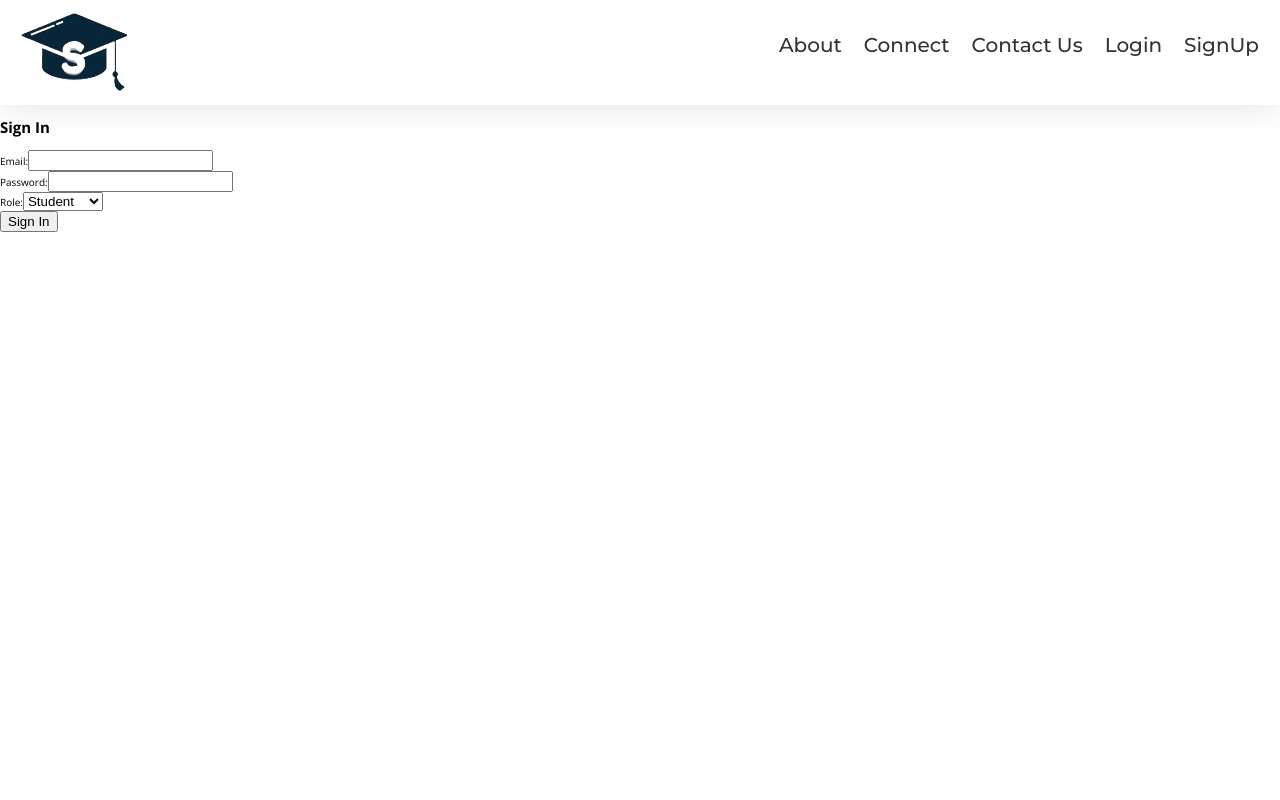
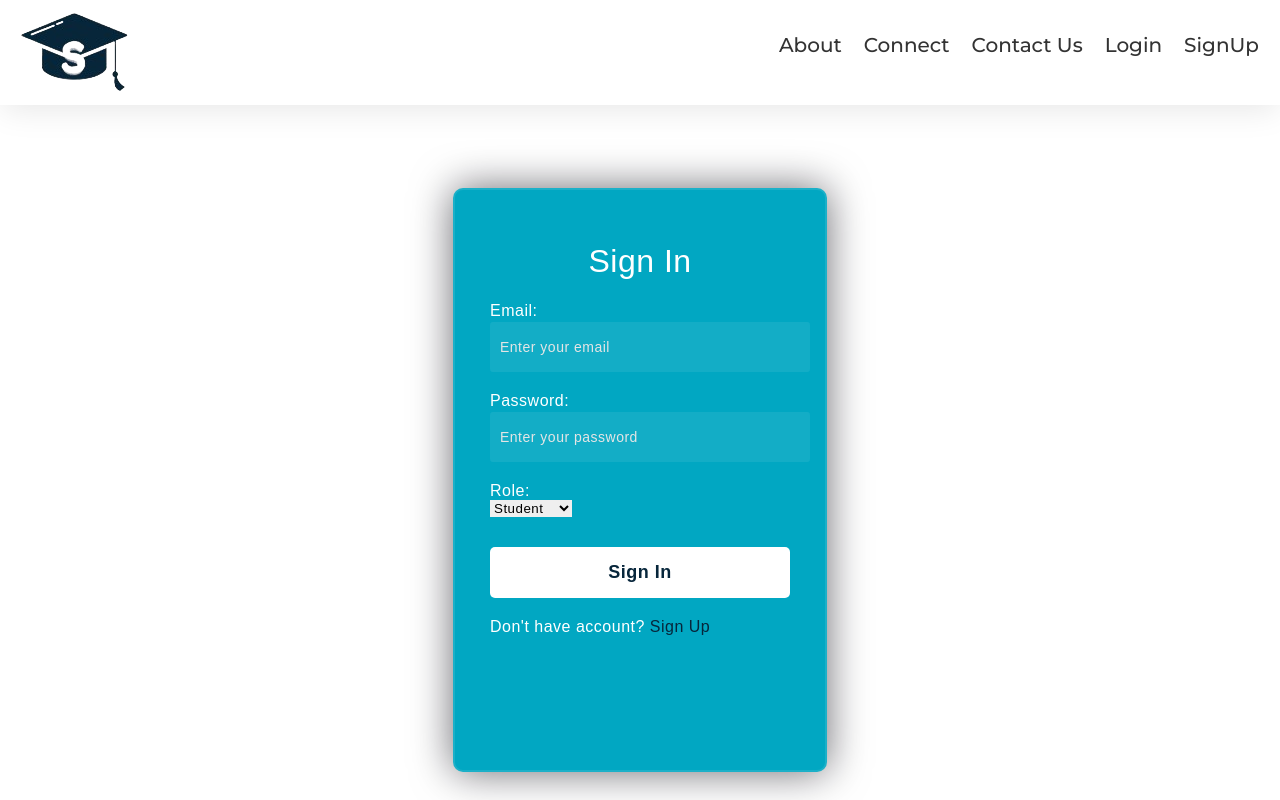
Before and after one commit to Akanchha112/ScholarSync, a React (Create React App) app: page /signin in a window 1280 px wide. Built offline with nearby package versions, Linux system fonts and the light colour scheme.

Commit message:
signup css done

```diff
--- a/src/pages/SigninPage/SigninPage.jsx
+++ b/src/pages/SigninPage/SigninPage.jsx
@@ -2,16 +2,19 @@ import React, { useState } from 'react';
 import { auth,firestore} from '../../services/firebase';
 import { signInWithEmailAndPassword } from 'firebase/auth';
 import {doc,getDoc} from "firebase/firestore";
-import "./signin.css";
+import "../SignupPage/signup.css";
 import { toast } from 'react-toastify';
 import 'react-toastify/dist/ReactToastify.css';
 import Navbar from '../../components/Navbar/Navbar';
+import { useNavigate } from 'react-router-dom';
+
 const SigninPage=()=>{
     const [email, setEmail] = useState('');
     const [password, setPassword] = useState('');
     const [role, setRole] = useState("student");
     const [emailError, setEmailError] = useState('')
     const [passwordError, setPasswordError] = useState('')
+    const navigate=useNavigate();
 
     const handleSignin=async()=>{
         setEmailError('')
@@ -62,16 +65,17 @@ const SigninPage=()=>{
 
    return <>
     <Navbar/>
-    <div className="signin-container">
+    <div className="sign-container">
+    <div className='sign-Card'>
       <h2>Sign In</h2>
       <div className='inputContainer'>
         <label>Email:</label>
-        <input type="email" value={email} onChange={(e) => setEmail(e.target.value)} />
+        <input type="email" value={email} onChange={(e) => setEmail(e.target.value)}  placeholder='Enter your email'/>
         <label className="errorLabel">{emailError}</label>
       </div>
       <div className='inputContainer'>
         <label>Password:</label>
-        <input type="password" value={password} onChange={(e) => setPassword(e.target.value)} />
+        <input type="password" value={password} onChange={(e) => setPassword(e.target.value)} placeholder='Enter your password'/>
         <label className="errorLabel">{passwordError}</label>
       </div>
       <div>
@@ -83,6 +87,8 @@ const SigninPage=()=>{
         </select>
       </div>
       <button onClick={handleSignin}>Sign In</button>
+      <label>Don't have account?<span className='signnavigator' onClick={()=>{navigate('/signup')}}> Sign Up</span></label>
+      </div>
     </div>
 </>
 }
--- a/src/pages/SignupPage/SignupPage.jsx
+++ b/src/pages/SignupPage/SignupPage.jsx
@@ -6,13 +6,15 @@ import "./signup.css";
 import { toast } from 'react-toastify';
 import 'react-toastify/dist/ReactToastify.css';
 import Navbar from '../../components/Navbar/Navbar';
+import { useNavigate } from 'react-router-dom';
+
 const SignupPage = () => {
   const [email, setEmail] = useState('');
   const [password, setPassword] = useState('');
-  const [role, setRole] = useState("student");
+  const [role, setRole] = useState('');
   const [emailError, setEmailError] = useState('')
   const [passwordError, setPasswordError] = useState('')
-
+  const navigate=useNavigate();
   const handleSignUp = async () => {
     setEmailError('')
     setPasswordError('')
@@ -57,27 +59,31 @@ const SignupPage = () => {
 
   return <>
     <Navbar />
-    <div className="signup-container">
+
+    <div className="sign-container">
+      <div className='sign-Card'>
       <h2>Sign Up</h2>
       <div className='inputContainer'>
         <label>Email:</label>
-        <input type="email" value={email} onChange={(e) => setEmail(e.target.value)} />
+        <input type="email" value={email} onChange={(e) => setEmail(e.target.value)} placeholder='Enter your email'/>
         <label className="errorLabel">{emailError}</label>
       </div>
       <div className='inputContainer'>
         <label>Password:</label>
-        <input type="password" value={password} onChange={(e) => setPassword(e.target.value)} />
+        <input type="password" value={password} onChange={(e) => setPassword(e.target.value)} placeholder='Enter your password' />
         <label className="errorLabel">{passwordError}</label>
       </div>
       <div>
         <label>Role:</label>
-        <select value={role} onChange={(e) => {setRole(e.target.value); console.log(role);}}>
+        <select value={role} onChange={(e) => {setRole(e.target.value); console.log(role);}} placeholder='role'>
           <option value="student">Student</option>
           <option value="professor">Professor</option>
           <option value="institute">Institute</option>
         </select>
       </div>
       <button onClick={handleSignUp}>Sign Up</button>
+      <label>Alreasy have account?<span className='signnavigator' onClick={()=>{navigate('/signin')}}> Sign in</span></label>
+      </div>
     </div>
     </>
 };
--- a/src/pages/SignupPage/signup.css
+++ b/src/pages/SignupPage/signup.css
@@ -1,4 +1,82 @@
+
+.sign-container{
+  display: flex;
+  justify-content: center;
+  align-items: center;
+  width: 100vw;
+  height: 80vh;
+
+}
+.sign-Card{
+  height: 60%;
+    width: 300px;
+    background-color: #01A7C2;
+    position: absolute;
+    transform: translate(-50%,-50%);
+    top: 60%;
+    left: 50%;
+    border-radius: 10px;
+    backdrop-filter: blur(10px);
+    border: 2px solid rgba(255,255,255,0.1);
+    box-shadow: 0 0 40px rgba(8,7,16,0.6);
+    padding: 50px 35px;
+}
+.sign-Card *{
+  font-family: 'Poppins',sans-serif;
+
+  letter-spacing: 0.5px;
+  outline: none;
+  border: none;
+}
+
+.sign-Card h2{
+  color: #ffffff;
+  font-size: 32px;
+  font-weight: 500;
+  margin: 0;
+  line-height: 42px;
+  text-align: center;
+}
+.sign-Card label{
+  color: #ffffff;
+  display: block;
+  margin-top: 20px;
+  font-size: 16px;
+  font-weight: 500;
+}
+.sign-Card input{
+  display: block;
+  height: 50px;
+  width: 100%;
+  background-color: rgba(255,255,255,0.07);
+  border-radius: 3px;
+  padding: 0 10px;
+  margin-top: 2px;
+  font-size: 14px;
+  font-weight: 300;
+}
+.sign-Card ::placeholder{
+  color: #e5e5e5;
+}
+.sign-Card button{
+  margin-top: 30px;
+  width: 100%;
+  background-color: #ffffff;
+  color: #07263B;
+  padding: 15px 0;
+  font-size: 18px;
+  font-weight: 600;
+  border-radius: 5px;
+  cursor: pointer;
+  /* color: black; */
+}
 .inputContainer > .errorLabel {
     color: red;
     font-size: 12px;
   }
+  .signnavigator{
+    color: #07263B;
+  }
+  .signnavigator:hover{
+    cursor:pointer;
+  }
```
